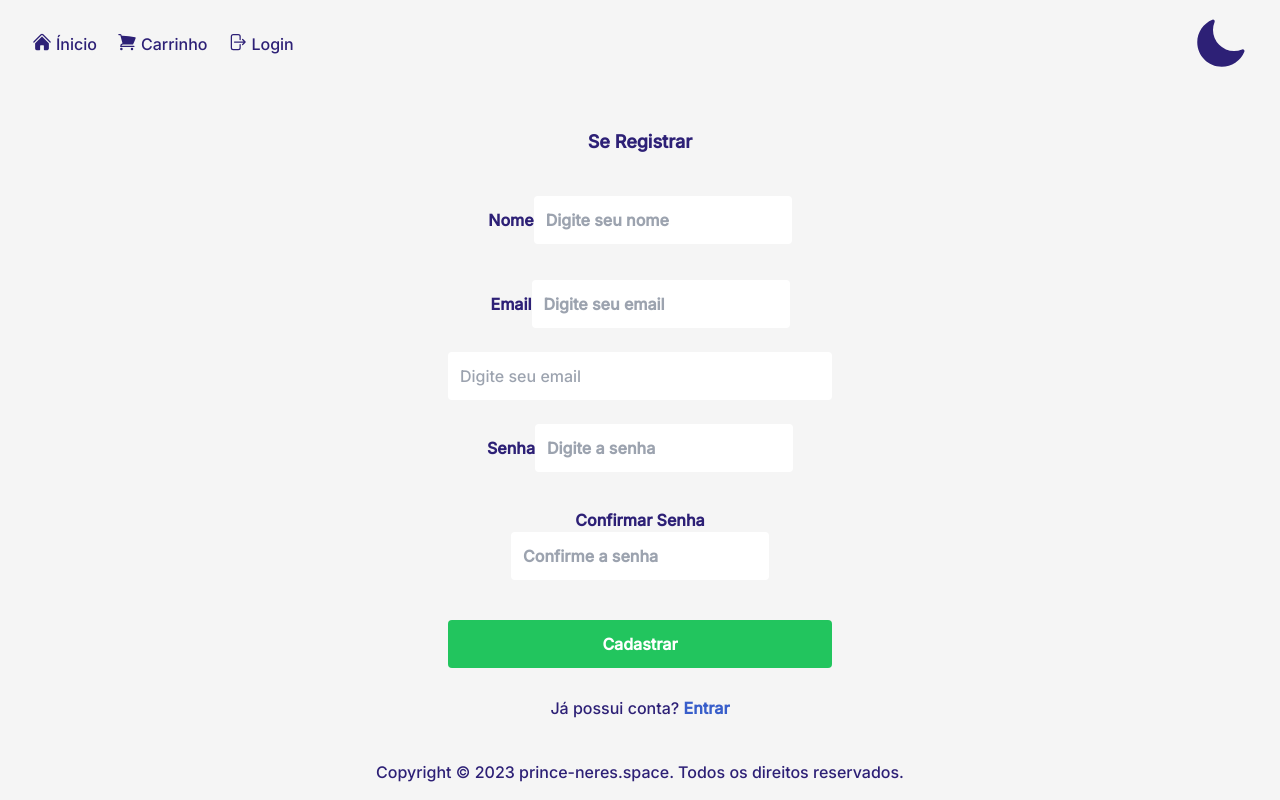
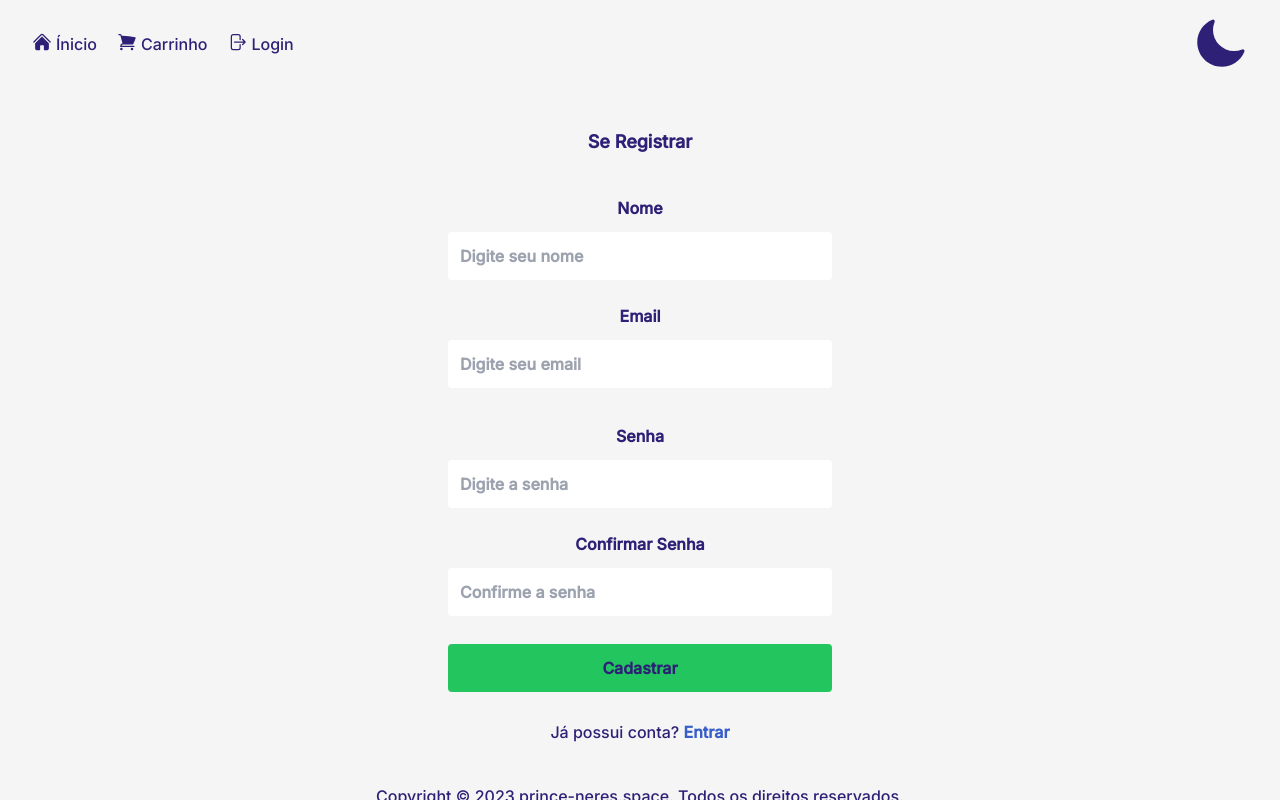
Before and after one commit to prince-neres/ecommerce, a React (Vite) app in the folder frontend/: page /register in a window 1280 px wide. Built offline with nearby package versions, Linux system fonts and the light colour scheme.

Commit message:
Fix forms style

```diff
--- a/frontend/src/pages/LoginPage/index.jsx
+++ b/frontend/src/pages/LoginPage/index.jsx
@@ -5,80 +5,78 @@ import { ArrowRightOnRectangleIcon } from '@heroicons/react/24/solid';
 import Loader from '../../components/Loader';
 import { login } from '../../redux/actions/userActions';
 
+function LoginPage() {
+  const [email, setEmail] = useState('');
+  const [password, setPassword] = useState('');
+  const dispatch = useDispatch();
+  const location = useLocation();
+  const navigate = useNavigate();
 
-function LoginPage() {
-	const [email, setEmail] = useState('')
-	const [password, setPassword] = useState('')
-	const dispatch = useDispatch()
-	const location = useLocation()
-	const navigate = useNavigate()
+  const redirect = location.search ? location.search.split('=')[1] : '/';
 
-	const redirect = location.search ? location.search.split('=')[1] : '/'
+  const userLogin = useSelector((state) => state.userLogin);
+  const { error, loading, userInfo } = userLogin;
 
-	const userLogin = useSelector(state => state.userLogin)
-	const { error, loading, userInfo } = userLogin
-
-	useEffect(()=>{
+  useEffect(() => {
     if (userInfo) {
-			navigate(redirect)
+      navigate(redirect);
     }
-	}, [navigate, userInfo, redirect])
+  }, [navigate, userInfo, redirect]);
 
   const submitHandler = (e) => {
-		e.preventDefault()
-		dispatch(login(email, password))
-	}
+    e.preventDefault();
+    dispatch(login(email, password));
+  };
 
   return (
-		<div className='flex flex-col justify-center items-center pt-5'>
-			<h1 className='font-bold text-lg pt-5 text-center'>Fazer Login</h1>
-			<div className='flex flex-col justify-center items-center-text-center w-72	 sm:w-96 pt-10	'>
-				{ error && <p className='text-center font-bold text-red-500 pb-5'>{error}</p> }
-				<form onSubmit={submitHandler} className='flex flex-col text-center'>
-					<label
-						className='font-bold mb-3'
-						htmlFor='email'
-					>
+    <div className="flex flex-col justify-center items-center pt-5">
+      <h1 className="font-bold text-lg pt-5 text-center">Fazer Login</h1>
+      <div className="flex flex-col justify-center items-center-text-center w-72	 sm:w-96 pt-10	">
+        {error && <p className="text-center font-bold text-red-500 pb-5">{error}</p>}
+        <form onSubmit={submitHandler} className="flex flex-col text-center">
+          <label className="font-bold flex flex-col my-3" htmlFor="email">
             Email
-					</label>
             <input
               required
-						type='email'
-						id='email'
-						placeholder='Digite seu email'
-						className='mb-3 p-3 rounded'
+              type="email"
+              id="email"
+              placeholder="Digite seu email"
+              className="mt-3 p-3 rounded"
               value={email}
-						onChange={(e) =>
-							setEmail(e.target.value)}
+              onChange={(e) => setEmail(e.target.value)}
             />
-					<label
-						className='font-bold my-3'
-						htmlFor='password'
-					>
+          </label>
+
+          <label className="font-bold flex flex-col my-3	" htmlFor="password">
             Senha
-					</label>
             <input
               required
-						type='password'
-						id='password'
-						placeholder='Digite seu senha'
-						className='p-3 rounded'
+              type="password"
+              id="password"
+              placeholder="Digite seu senha"
+              className="mt-3 p-3 rounded"
               value={password}
-						onChange={(e) =>
-							setPassword(e.target.value)}
+              onChange={(e) => setPassword(e.target.value)}
             />
-					<button type='submit' className='font-bold bg-green-500 p-3 my-7 rounded text-white flex flex-row items-center justify-center'>
-						<ArrowRightOnRectangleIcon className='h-5 pr-1' />
-						 Entrar { loading && <Loader /> }
+          </label>
+
+          <button
+            type="submit"
+            className="font-bold bg-green-500 p-3 my-7 rounded text-white flex flex-row items-center justify-center"
+          >
+            <ArrowRightOnRectangleIcon className="h-5 pr-1" />
+            Entrar {loading && <Loader />}
           </button>
         </form>
-				<div className='text-center	'>
+        <div className="text-center	">
           <p>
             Novo?
             <Link
-							className='hover:text-dark-orange text-dark-blue first-letter:duration-200 font-bold'
-							to={redirect?`/register?redirect=${redirect}`:'/register'}
-						> Se Registrar
+              className="hover:text-dark-orange text-dark-blue first-letter:duration-200 font-bold"
+              to={redirect ? `/register?redirect=${redirect}` : '/register'}
+            >
+              {' '}
+              Se Registrar
             </Link>
           </p>
         </div>
--- a/frontend/src/pages/RegisterPage/index.jsx
+++ b/frontend/src/pages/RegisterPage/index.jsx
@@ -41,62 +41,53 @@ function RegisterPage() {
         {message && <p className="text-center font-bold text-dark-orange pb-5">{message}</p>}
         {error && <p className="text-center font-bold text-red-500 pb-5">{error}</p>}
         <form onSubmit={submitHandler} className="flex flex-col text-center">
-          <label className="font-bold mb-3" htmlFor="name">
+          <label className="font-bold flex flex-col" htmlFor="name">
             Nome
             <input
               id="name"
               type="name"
               placeholder="Digite seu nome"
-              className="mb-3 p-3 rounded"
+              className="my-3 p-3 rounded"
               value={name}
               onChange={(e) => setName(e.target.value)}
               required
             />
           </label>
 
-          <label htmlFor="email" className="font-bold my-3">
+          <label htmlFor="email" className="font-bold flex flex-col py-3">
             Email
             <input
               id="email"
               required
               type="email"
               placeholder="Digite seu email"
-              className="mb-3 p-3 rounded"
+              className="my-3 p-3 rounded"
               value={email}
               onChange={(e) => setEmail(e.target.value)}
             />
           </label>
-          <input
-            id="email"
-            required
-            type="email"
-            placeholder="Digite seu email"
-            className="mb-3 p-3 rounded"
-            value={email}
-            onChange={(e) => setEmail(e.target.value)}
-          />
 
-          <label className="font-bold my-3" htmlFor="password">
+          <label className="font-bold flex flex-col py-3" htmlFor="password">
             Senha
             <input
               required
               id="password"
               type="password"
               placeholder="Digite a senha"
-              className="mb-3 p-3 rounded"
+              className="my-3 p-3 rounded"
               value={password}
               onChange={(e) => setPassword(e.target.value)}
             />
           </label>
 
-          <label className="font-bold my-3" htmlFor="confirm-password">
+          <label className="font-bold flex flex-col" htmlFor="confirm-password">
             Confirmar Senha
             <input
               required
               id="confirm-password"
               type="password"
               placeholder="Confirme a senha"
-              className="p-3 rounded"
+              className="mt-3 p-3 rounded"
               value={confirmPassword}
               onChange={(e) => setConfirmPassword(e.target.value)}
             />
@@ -104,7 +95,7 @@ function RegisterPage() {
 
           <button
             type="submit"
-            className="font-bold bg-green-500 p-3 my-7 rounded text-white flex flex-row items-center justify-center"
+            className="font-bold bg-green-500 p-3 my-7 rounded text-whi	te flex flex-row items-center justify-center"
           >
             {loading && <Loader />} Cadastrar
           </button>
```
Lines whose indentation alone changed are shown as unchanged.
